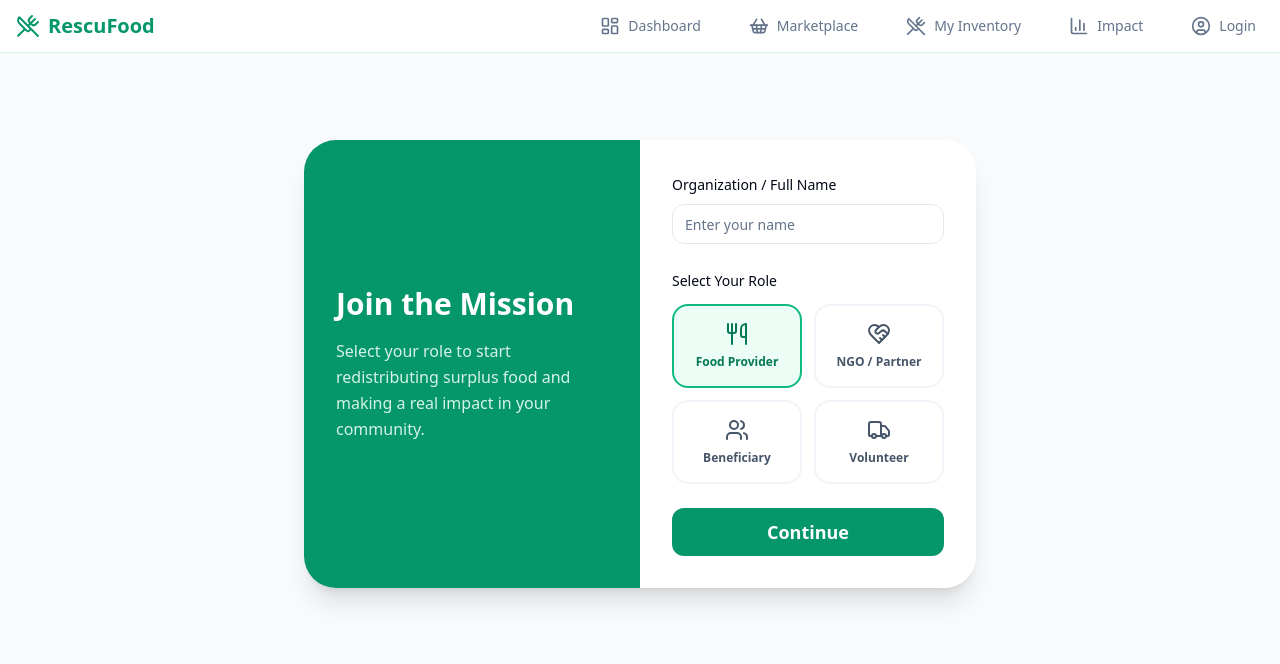
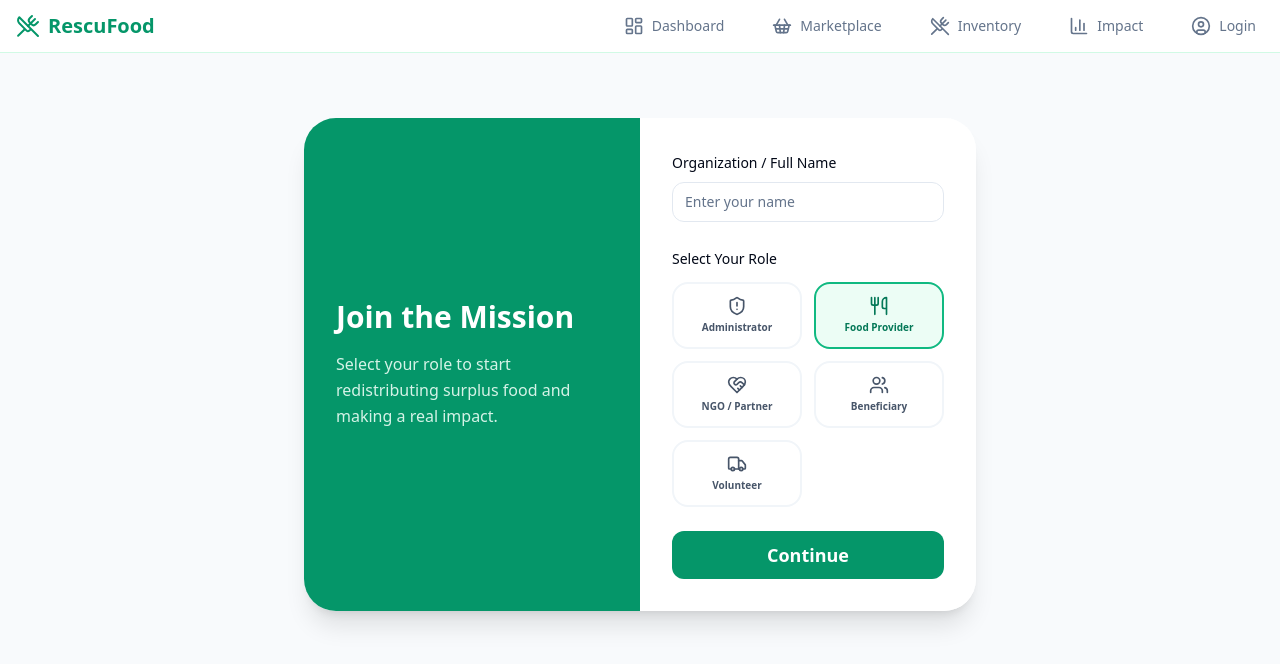
Before and after one commit to Hiyori0001/RescuFood, a React (Vite) app: page /auth in a window 1280 px wide. Shown: the top 664 px of the page. Built offline with nearby package versions, Linux system fonts and the light colour scheme.

Commit message:
[dyad] Adding Admin role and suggesting Supabase integration - wrote 3 file(s)

```diff
--- a/src/context/AppContext.tsx
+++ b/src/context/AppContext.tsx
@@ -2,7 +2,7 @@
 
 import React, { createContext, useContext, useState, useEffect } from 'react';
 
-export type UserRole = 'Provider' | 'NGO' | 'Beneficiary' | 'Volunteer';
+export type UserRole = 'Admin' | 'Provider' | 'NGO' | 'Beneficiary' | 'Volunteer';
 
 export interface FoodItem {
   id: string;
@@ -48,7 +48,7 @@ export const AppProvider: React.FC<{ children: React.ReactNode }> = ({ children
       name: 'Fresh Tomatoes',
       type: 'Raw',
       quantity: '10kg',
-      expiryDate: new Date(Date.now() + 36 * 60 * 60 * 1000).toISOString(), // 36 hours from now
+      expiryDate: new Date(Date.now() + 36 * 60 * 60 * 1000).toISOString(),
       providerId: 'p1',
       providerName: 'Green Grocers',
       location: 'Downtown',
--- a/src/pages/Auth.tsx
+++ b/src/pages/Auth.tsx
@@ -5,10 +5,10 @@ import { useNavigate } from 'react-router-dom';
 import { useApp, UserRole } from '@/context/AppContext';
 import { motion } from 'framer-motion';
 import { Button } from '@/components/ui/button';
-import { Card, CardContent, CardDescription, CardHeader, CardTitle } from '@/components/ui/card';
+import { Card } from '@/components/ui/card';
 import { Input } from '@/components/ui/input';
 import { Label } from '@/components/ui/label';
-import { Utensils, HeartHandshake, Users, Truck } from 'lucide-react';
+import { Utensils, HeartHandshake, Users, Truck, ShieldAlert } from 'lucide-react';
 import { showSuccess } from '@/utils/toast';
 import { cn } from '@/lib/utils';
 
@@ -28,10 +28,11 @@ const Auth = () => {
   };
 
   const roles = [
-    { id: 'Provider', icon: Utensils, label: 'Food Provider', desc: 'Restaurants, Kitchens, Canteens' },
-    { id: 'NGO', icon: HeartHandshake, label: 'NGO / Partner', desc: 'Community organizations' },
-    { id: 'Beneficiary', icon: Users, label: 'Beneficiary', desc: 'Individuals in need' },
-    { id: 'Volunteer', icon: Truck, label: 'Volunteer', desc: 'Logistics and delivery' },
+    { id: 'Admin', icon: ShieldAlert, label: 'Administrator', desc: 'Full system access' },
+    { id: 'Provider', icon: Utensils, label: 'Food Provider', desc: 'Restaurants, Kitchens' },
+    { id: 'NGO', icon: HeartHandshake, label: 'NGO / Partner', desc: 'Community orgs' },
+    { id: 'Beneficiary', icon: Users, label: 'Beneficiary', desc: 'Individuals' },
+    { id: 'Volunteer', icon: Truck, label: 'Volunteer', desc: 'Logistics' },
   ];
 
   return (
@@ -46,7 +47,7 @@ const Auth = () => {
             <div className="bg-emerald-600 p-8 text-white flex flex-col justify-center">
               <h2 className="text-3xl font-bold mb-4">Join the Mission</h2>
               <p className="text-emerald-50 opacity-90 leading-relaxed">
-                Select your role to start redistributing surplus food and making a real impact in your community.
+                Select your role to start redistributing surplus food and making a real impact.
               </p>
             </div>
             <div className="p-8 bg-white">
@@ -72,14 +73,14 @@ const Auth = () => {
                         type="button"
                         onClick={() => setRole(r.id as UserRole)}
                         className={cn(
-                          "flex flex-col items-center p-4 rounded-2xl border-2 transition-all text-left",
+                          "flex flex-col items-center p-3 rounded-2xl border-2 transition-all text-left",
                           role === r.id
                             ? "border-emerald-500 bg-emerald-50 text-emerald-700"
                             : "border-slate-100 hover:border-emerald-200 text-slate-600"
                         )}
                       >
-                        <r.icon className="w-6 h-6 mb-2" />
-                        <span className="text-xs font-bold">{r.label}</span>
+                        <r.icon className="w-5 h-5 mb-1" />
+                        <span className="text-[10px] font-bold text-center">{r.label}</span>
                       </button>
                     ))}
                   </div>
```
Also changed, not shown: src/components/Navbar.tsx (+4 -4 lines).
